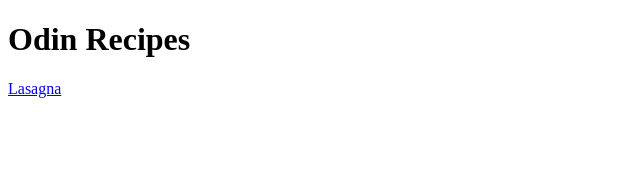
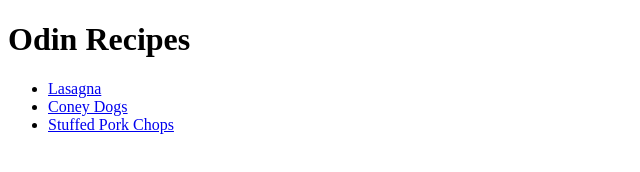
Before and after one commit to michael-dalton-home/odin-recipes, a plain HTML site: page index.html in a window 1280 px wide. Shown: the whole page, without its empty margins (0-640 px from the left). Drawn offline with Linux system fonts and the light colour scheme.

Commit message:
Add two more recipes
Added two more receipes and associated images, and updates home page to
reference all recipes in a list.

```diff
--- a/index.html
+++ b/index.html
@@ -9,6 +9,11 @@
     <body>
         <h1>Odin Recipes</h1>
 
-        <a href="recipes/lasagna.html">Lasagna</a>
+        <ul>
+            <li><a href="recipes/lasagna.html">Lasagna</a></li>
+            <li><a href="recipes/coney-dogs.html">Coney Dogs</a></li>
+            <li><a href="recipes/stuffed-pork-chops.html">Stuffed Pork Chops</a></li>
+        </ul>
+
     </body>
 </html>
```
Also changed, not shown: 2 other files.
